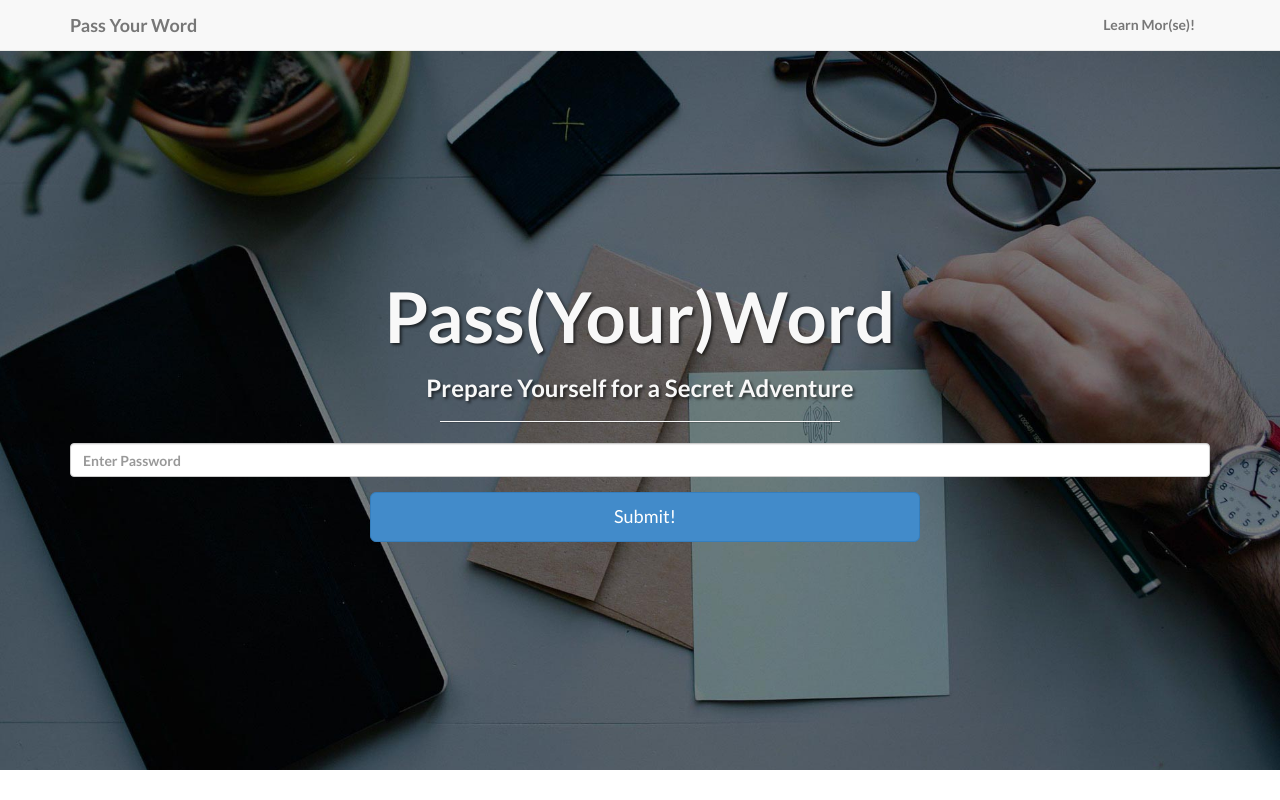
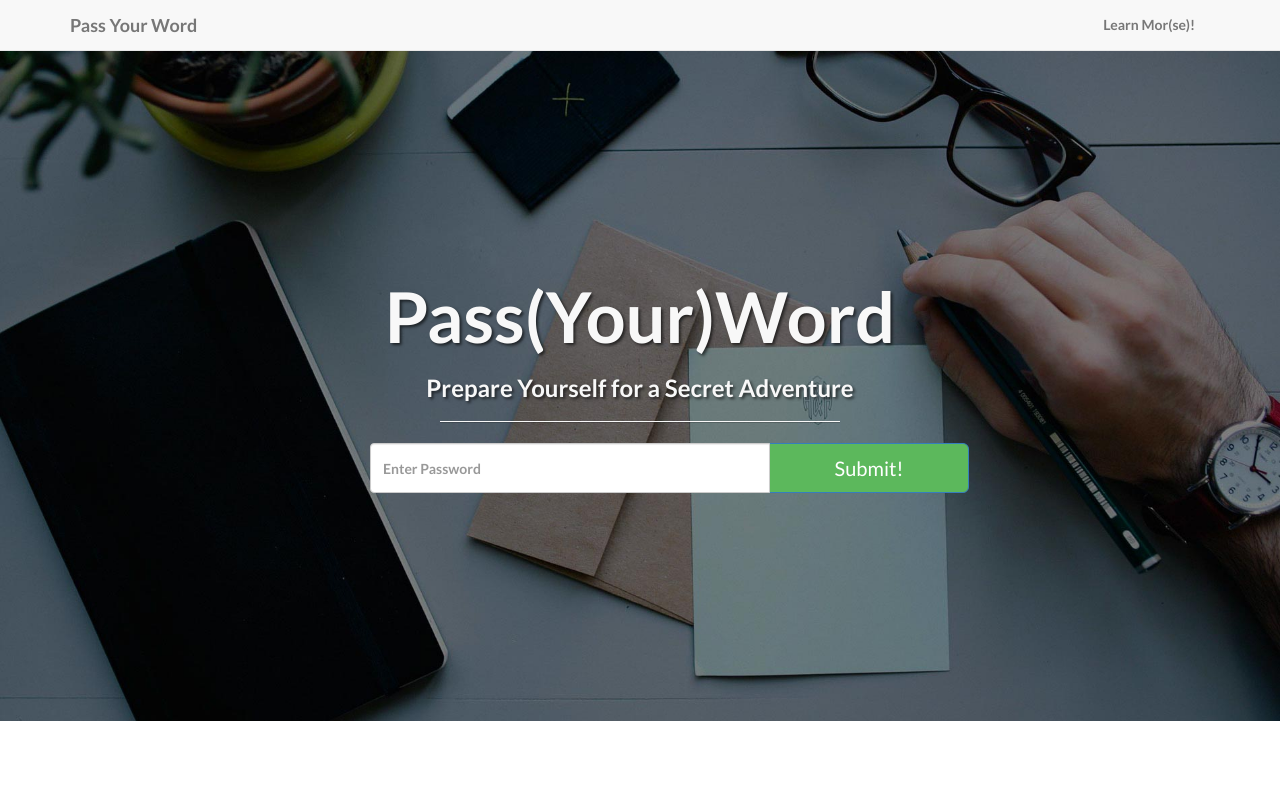
Before and after one commit to HackBCA-HighTech/HandRighting, a CodeIgniter app: page / in a window 1280 px wide. Run offline with CodeIgniter, Linux system fonts and the light colour scheme.

Commit message:
[new] Finished final front page design layout

```diff
--- a/application/views/landing.php
+++ b/application/views/landing.php
@@ -57,13 +57,14 @@
                     <h1>Pass(Your)Word</h1>
                     <h3>Prepare Yourself for a Secret Adventure</h3>
                     <hr class="intro-divider">
-                    <div class="form-group">
-                        <label class="sr-only" for="examplePassword">Enter Password</label>
-                        <input type="text" class="form-control" id="examplePassword" name="name" placeholder="Enter Password">
-                    </div>
-                    <div class="col-lg-6 col-lg-offset-3">
-                        <button type="submit" class="btn btn-primary btn-lg btn-block" style="width:550px; height:50px">Submit!</button>
-                    </div>
+                    <div class="form-group col-lg-6 col-lg-offset-3">
+                        <div class="input-group">
+                            <input type="password" class="form-control" id="examplePassword" style="width:400px; height:50px" name="name" placeholder="Enter Password">
+                            <span class="input-group-btn">
+                                <button type="submit" class="btn btn-primary btn-lg btn-block label-success" style="width:200px; height:50px; font-size:20px">Submit!</button>
+                              </span>
+                        </div><!-- /input-group -->
+                    </div><!-- /.col-lg-6 -->
                 </div>
             </div>
         </div>
```
